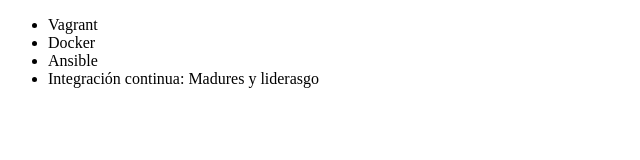
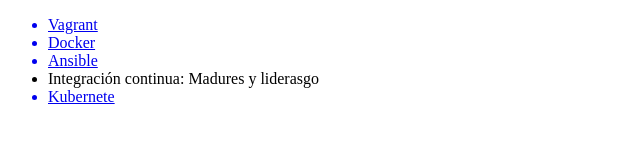
Before and after one commit to alvaro1091/alura-xurso, a plain HTML site: page index.html in a window 1280 px wide. Shown: the whole page, without its empty margins (0-640 px from the left). Drawn offline with Linux system fonts and the light colour scheme.

Commit message:
nuevo cursos y enlaces a cada pagina

```diff
--- a/index.html
+++ b/index.html
@@ -6,10 +6,11 @@
 </head>
 <body>
      <ul>
-          <li> Vagrant </li>
-          <li> Docker </li>
-          <li> Ansible </li>
+         <a href="https://www.vagrantup.com/"> <li> Vagrant </li></a>
+          <a href="https://www.docker.com/"><li> Docker </li></a>
+          <a href="https://www.ansible.com/"><li> Ansible </li></a>
           <li> Integración continua: Madures y liderasgo </li>
+          <a href="https://kubernetes.io/es/"><li>Kubernete</li></a>
      </ul>
 </body>
 </html>
```
